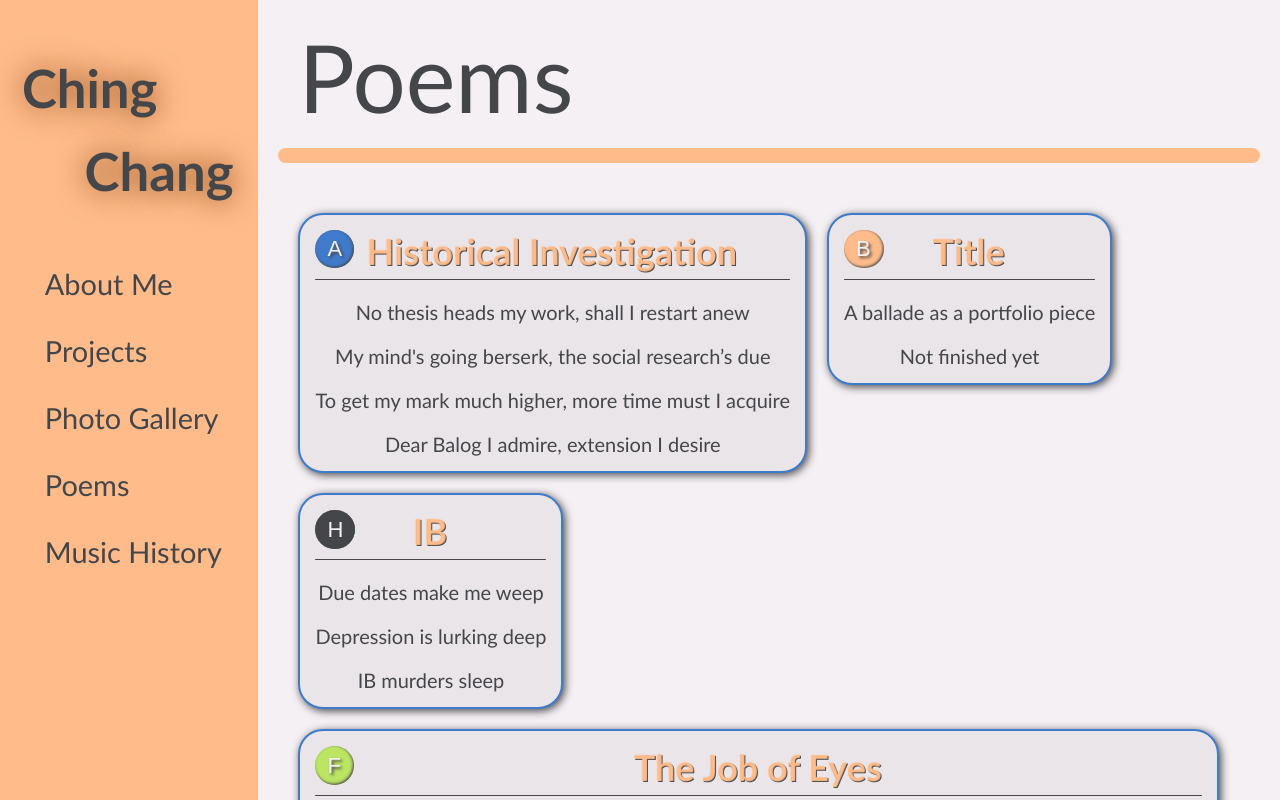
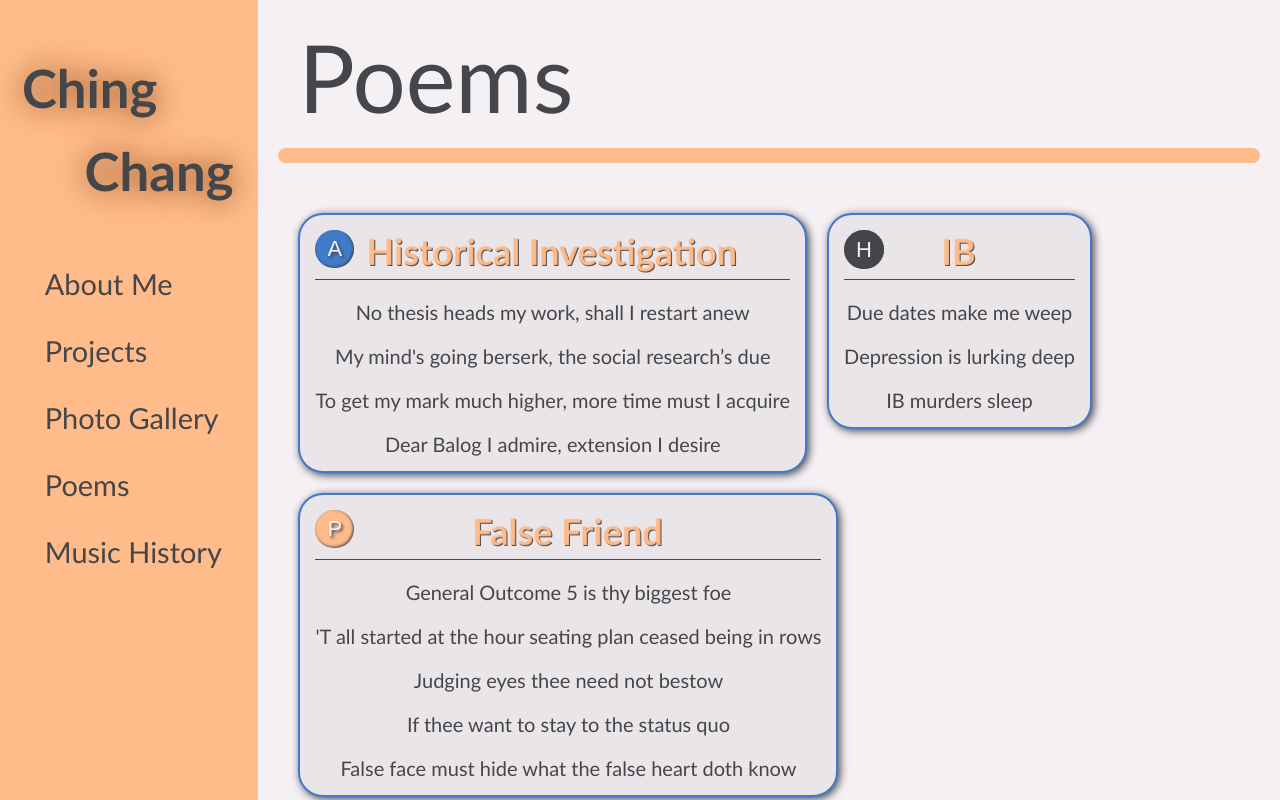
Before and after one commit to ChingChang9/Personal-Website, a Vue app: page /poems in a window 1280 px wide. Shown: the top 800 px of the page. Built offline with nearby package versions, Linux system fonts and the light colour scheme.

Commit message:
new poems

```diff
--- a/src/App.vue
+++ b/src/App.vue
@@ -219,7 +219,7 @@ a {
   p {
     font-size: calc(18px + 0.24vw);
     opacity: 0;
-    transition: 0.5s;
+    transition-duration: 0.5s;
     transform: translateY(20px);
     &.slide-up {
       opacity: 1;
--- a/src/views/Poems.vue
+++ b/src/views/Poems.vue
@@ -14,16 +14,6 @@
       </div>
     </div>
 
-    <div class="poem ballade">
-      <div class="poem-type">B<span>allade</span></div>
-      <div class="title">Title</div>
-      <div class="break"></div>
-      <div class="verse">
-        <div>A ballade as a portfolio piece</div>
-        <div>Not finished yet</div>
-      </div>
-    </div>
-
     <div class="poem haiku">
       <div class="poem-type">H<span>aiku</span></div>
       <div class="title">IB</div>
@@ -35,21 +25,16 @@
       </div>
     </div>
 
-    <div class="poem freestyle">
-      <div class="poem-type">F<span>reestyle</span></div>
-      <div class="title">The Job of Eyes</div>
+    <div class="poem punchline">
+      <div class="poem-type">P<span>unchline</span></div>
+      <div class="title">False Friend</div>
       <div class="break"></div>
       <div class="verse">
-        <div>The job of eyes is to be blue, to be brown, to be green, or to be grey</div>
-        <div>The job of eyes is to be big, to be small, to be round, to be sharp, or to be flat</div>
-        <div>The job of eyes is to stare, to read, to view, and to watch</div>
-        <div>The job of eyes is to be tired, to blink, to drop tears, and to rest</div>
-        <div>The job of eyes is to show excitement, to express sorrows, and to present madness</div>
-        <div>The job of eyes is to shine in the dark, to stand out, and to be recognized</div>
-        <div>The job of eyes is to grow on human, and to grow on animals</div>
-        <div>The job of eyes is to be connected with other eyes, to give respect, and to tell stories without any words</div>
-        <br />
-        <div>The job of eyes is to carry Soul</div>
+        <div>General Outcome 5 is thy biggest foe</div>
+        <div>'T all started at the hour seating plan ceased being in rows</div>
+        <div>Judging eyes thee need not bestow</div>
+        <div>If thee want to stay to the status quo</div>
+        <div>False face must hide what the false heart doth know</div>
       </div>
     </div>
   </div>
@@ -121,6 +106,7 @@ export default {
 }
 .poem-type {
   position: absolute;
+  user-select: none;
   text-align: center;
   color: $white;
   border-radius: 22px;
@@ -173,11 +159,11 @@ export default {
       }
     }
   }
-  .ballade & {
+  .punchline & {
     background-color: $primary-colour;
-    padding: 6px 13px 6px 12px;
+    padding: 6px 12px;
     &:hover {
-      padding-right: 72px;
+      padding-right: 95px;
       transition-duration: 1s;
       span {
         opacity: 1;
--- a/src/views/WorkPlan.vue
+++ b/src/views/WorkPlan.vue
@@ -476,7 +476,7 @@ table {
     background-color: $white;
     vertical-align: top;
     font-size: 20px;
-    font-family: monospace;
+    font-family: menlo;
     input {
       outline-width: 0px;
       width: 20px;
--- a/src/views/projects/WordCounter.vue
+++ b/src/views/projects/WordCounter.vue
@@ -34,7 +34,29 @@
 
     <textarea id="user-search" v-model="search" placeholder="Search.."></textarea>
 
-    <div v-if="text === 'Atom'">
+    <div id="output">
+      <div v-if="text !== 'Atom'">
+        <div>Word Count: {{ words.length }}</div>
+        <table v-if="!search">
+          <tr v-for="(number, word) in counted" v-if="Math.round(number * (10 ** precision) / words.length) / (10 ** (precision - 2)) >= percentage">
+            <td><strong>{{ word[0].toUpperCase() + word.slice(1) }}</strong></td>
+            <td v-if="picked === 'showPercentage'">: {{ Math.round(number * (10 ** precision) / words.length) / (10 ** (precision - 2)) }}%</td>
+            <td v-else>: {{ number }}</td>
+            <td><a :href="`https://www.thesaurus.com/browse/${word}`" target="_blank">Find Synonyms</a></td>
+          </tr>
+        </table>
+
+        <table v-else>
+          <tr v-for="(number, word) in counted" v-if="word.includes(search.toLowerCase())">
+            <td><strong>{{ word[0].toUpperCase() + word.slice(1) }}</strong></td>
+            <td v-if="picked === 'showPercentage'">: {{ Math.round(number * (10 ** precision) / words.length) / (10 ** (precision - 2)) }}%</td>
+            <td v-else>: {{ number }}</td>
+            <td><a :href="`https://www.thesaurus.com/browse/${word}`" target="_blank">Find Synonyms</a></td>
+          </tr>
+        </table>
+      </div>
+
+      <div v-else>
         <p>So close yet so far away</p>
         <p>From completing my game on this beautiful day</p>
         <p>Time is not going to wait</p>
@@ -55,59 +77,6 @@
         <p>Add all the digits together</p>
         <p>Until you get an one-digit number</p>
       </div>
-
-    <div id="output">
-      <div v-if="text !== 'Atom'">
-        <div v-if="!search">
-
-          <div v-if="words.length > 1">There are {{ words.length }} words in your text</div>
-          <div v-else-if="words.length === 1">There is 1 word in your text</div>
-
-          <div v-if="mostUsedWords.length > 1">
-            The most used words are
-            <span v-for="index in mostUsedWords.length - 2">
-              <strong>{{ mostUsedWords[index - 1][0].toUpperCase() + mostUsedWords[index - 1].slice(1) }}</strong>,
-            </span>
-            <strong>{{ mostUsedWords[mostUsedWords.length - 2][0].toUpperCase() + mostUsedWords[mostUsedWords.length - 2].slice(1) }}</strong> and
-            <strong>{{ mostUsedWords[mostUsedWords.length - 1][0].toUpperCase() + mostUsedWords[mostUsedWords.length - 1].slice(1) }}</strong>.
-            They were used
-            <span v-if="picked === 'showPercentage'">
-              {{ Math.round(mostUsedTimes * (10 ** precision) / words.length) / (10 ** (precision - 2)) }}% of the time
-            </span>
-            <span v-else>
-              {{ mostUsedTimes }} time<span v-if="mostUsedTimes > 1">s</span>
-            </span>
-          </div>
-          <div v-else-if="mostUsedWords.length === 1">The most used word is
-            <strong>{{ mostUsedWords[0][0].toUpperCase() + mostUsedWords[0].slice(1) }}</strong>.
-            It was used
-            <span v-if="picked === 'showPercentage'">
-              {{ Math.round(mostUsedTimes * (10 ** precision) / words.length) / (10 ** (precision - 2)) }}% of the time
-            </span>
-            <span v-else>
-              {{ mostUsedTimes }} time<span v-if="mostUsedTimes > 1">s</span>
-            </span>
-          </div>
-          <div v-for="(number, word) in counted">
-            <div v-if="word.includes(search.toLowerCase()) && Math.round(number * (10 ** precision) / words.length) / (10 ** (precision - 2)) >= percentage">
-              <strong>{{ word[0].toUpperCase() + word.slice(1) }}</strong>:
-              <span v-if="picked === 'showPercentage'">{{ Math.round(number * (10 ** precision) / words.length) / (10 ** (precision - 2)) }}%</span>
-              <span v-else>{{ number }}</span>
-            </div>
-          </div>
-        </div>
-
-        <div v-else>
-          <div v-for="(number, word) in counted">
-            <div v-if="word.includes(search.toLowerCase())">
-              <strong>{{ word[0].toUpperCase() + word.slice(1) }}</strong>:
-              <span v-if="picked === 'showPercentage'">{{ Math.round(number * (10 ** precision) / words.length) / (10 ** (precision - 2)) }}%</span>
-              <span v-else>{{ number }}</span>
-            </div>
-          </div>
-        </div>
-
-      </div>
     </div>
   </div>
 </template>
@@ -118,7 +87,7 @@ export default {
   data() {
     return {
       text: "",
-      percentage: 0,
+      percentage: 1,
       words: [],
       counted: {},
       mostUsedWords: [],
@@ -188,8 +157,8 @@ export default {
       sortable = sortable.sort((a, b) => {
         return b[1] - a[1];
       });
-      for (let subArr in sortable) {
-        sortedObject[sortable[subArr][0]] = sortable[subArr][1];
+      for (let subArray in sortable) {
+        sortedObject[sortable[subArray][0]] = sortable[subArray][1];
       }
       return sortedObject;
     }
@@ -307,5 +276,8 @@ $grey: #cac5c9;
   div {
     margin: 10px 0px;
   }
+  td {
+    text-align: center;
+  }
 }
 </style>
```
Lines whose indentation alone changed are shown as unchanged.
